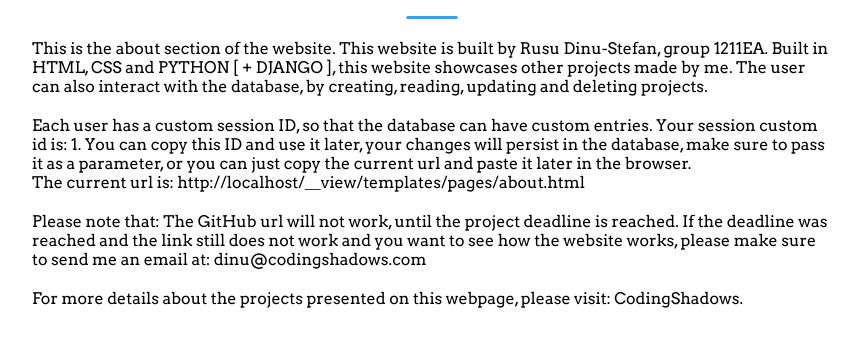
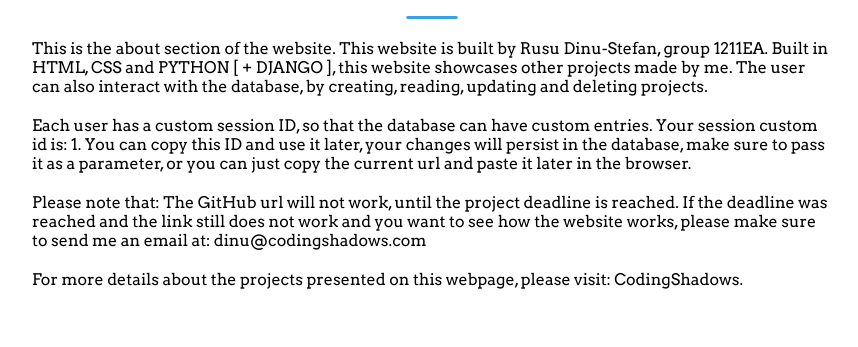
Before and after one commit to rusudinu/django_crud, a Django app: template templates/pages/about.html in a window 1280 px wide. Shown: the part 73-420 px from the top of the page, without its empty margins (208-1066 px from the left). Run offline with Django 3.2, Linux system fonts and the light colour scheme; the template is opened without the code that fills it: most values are stand-ins (such as "Sample title", 1, 10 or a date in 2020).

Commit message:
removed the current url from the about page

```diff
--- a/templates/pages/about.html
+++ b/templates/pages/about.html
@@ -41,7 +41,7 @@
             <a href="https://www.djangoproject.com/" target="_blank" rel="noopener">[ + DJANGO ],</a> this website showcases other projects made by me. The user can also interact with the database, by creating, reading, updating and deleting projects.
         </p>
         <p>
-            Each user has a custom session ID, so that the database can have custom entries. Your session custom id is: {{ session_id }}. You can copy this ID and use it later, your changes will persist in the database, make sure to pass it as a parameter, or you can just copy the current url and paste it later in the browser.<br>The current url is: {{ request.get_raw_uri }}
+            Each user has a custom session ID, so that the database can have custom entries. Your session custom id is: {{ session_id }}. You can copy this ID and use it later, your changes will persist in the database, make sure to pass it as a parameter, or you can just copy the current url and paste it later in the browser.<br>
         </p>
         <p>
             Please note that: The GitHub url will not work, until the project deadline is reached. If the deadline was reached and the link still does not work and you want to see how the website works, please make sure to send me an email at: dinu@codingshadows.com
```
